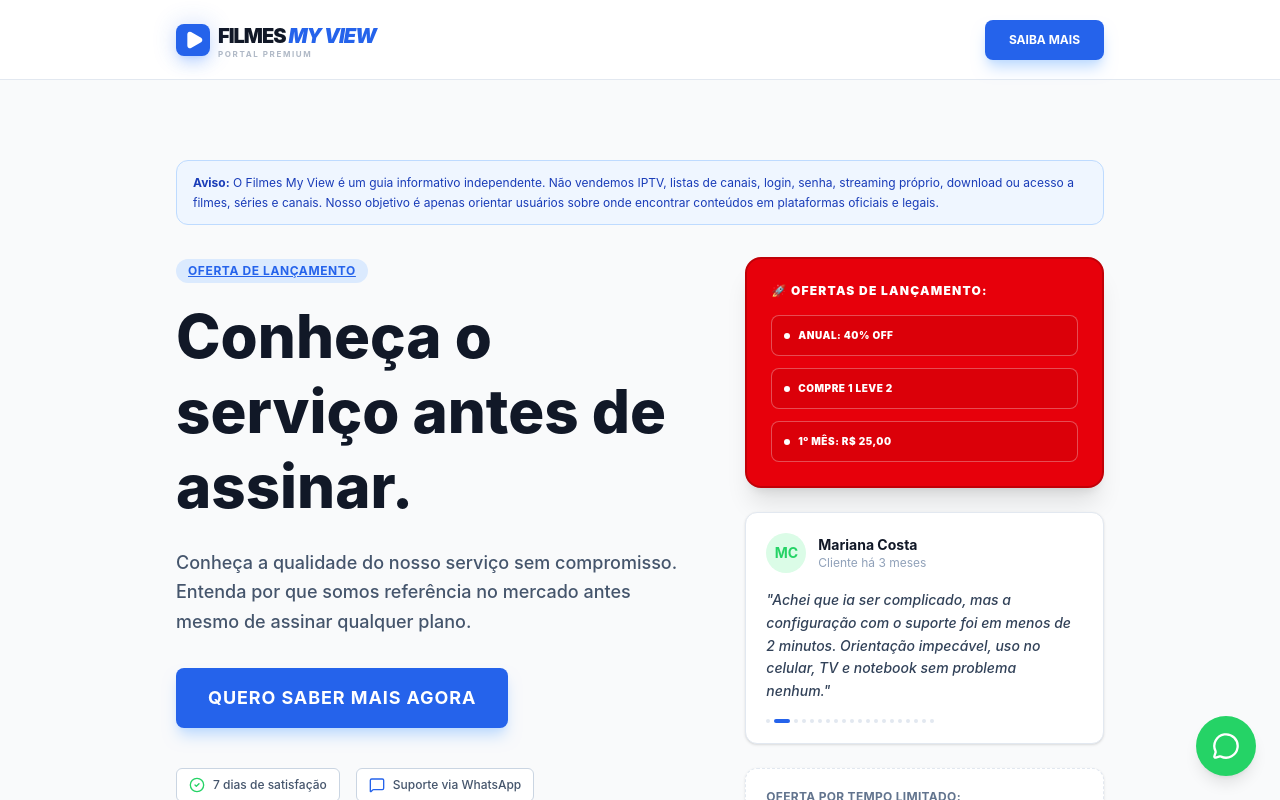
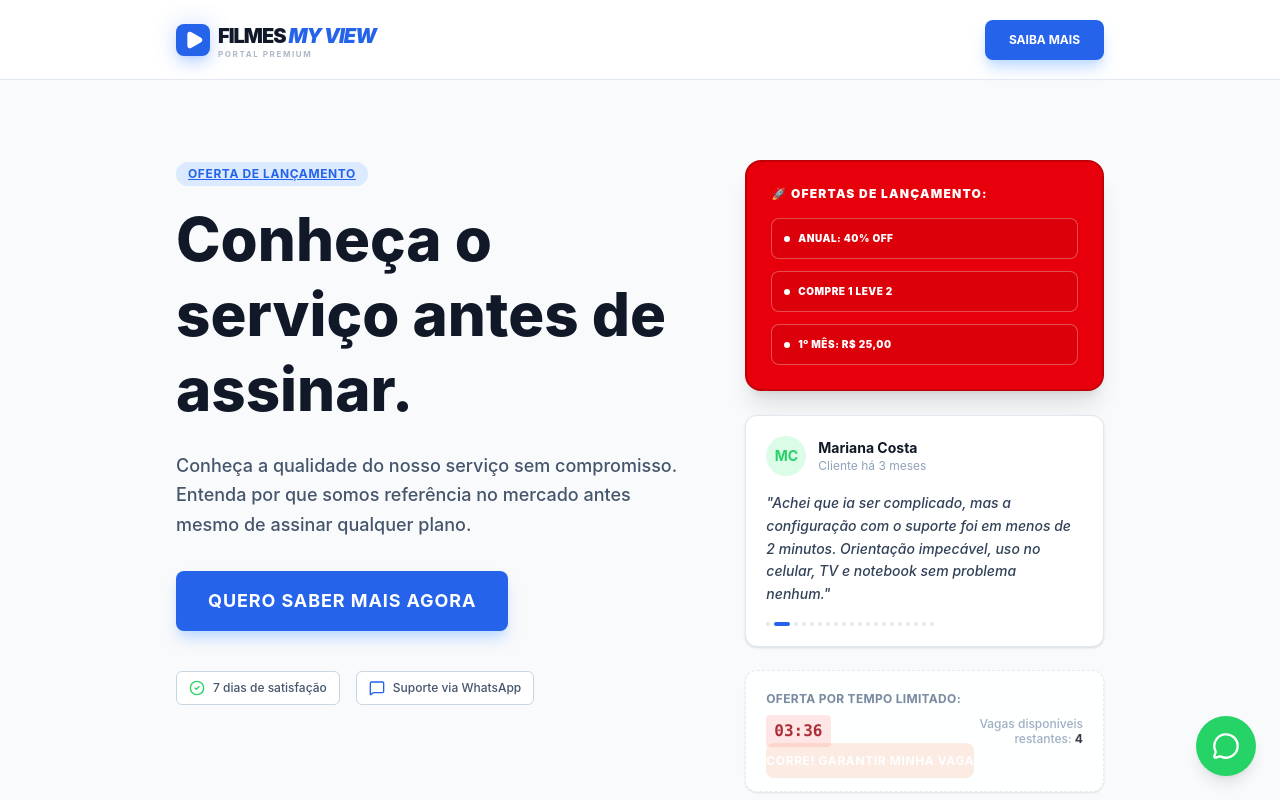
Before and after one commit to princesinhadornelles-ux/site-oficial-01, a React (Vite) app: page /saibamais in a window 1280 px wide. Shown: the top 800 px of the page. Built offline with nearby package versions, Linux system fonts and the light colour scheme.

Commit message:
Retirada de Avisos

```diff
--- a/src/pages/Completo.tsx
+++ b/src/pages/Completo.tsx
@@ -93,11 +93,6 @@ export function CompletoPage() {
 
       <main className="pt-24 pb-20">
         <div className="container-sleek">
-          {/* Aviso de transparência */}
-          <div className="bg-blue-50 border border-blue-200 rounded-xl px-4 py-3 mb-8 text-xs text-blue-800 leading-relaxed">
-            <strong>Aviso:</strong> O Filmes My View é um guia informativo independente. Não vendemos IPTV, listas de canais, login, senha, streaming próprio, download ou acesso a filmes, séries e canais. Nosso objetivo é apenas orientar usuários sobre onde encontrar conteúdos em plataformas oficiais e legais.
-          </div>
-
           {/* Hero: O que você prefere? */}
           <section id="testegratis" className="text-center mb-16 py-10">
             <motion.h1
--- a/src/pages/Comprar.tsx
+++ b/src/pages/Comprar.tsx
@@ -99,11 +99,6 @@ export function ComprarPage() {
       </header>
 
       <div className="container-sleek py-10 md:py-20">
-        {/* Aviso de transparência obrigatório */}
-        <div className="bg-blue-50 border border-blue-200 rounded-xl px-4 py-3 mb-8 text-xs text-blue-800 leading-relaxed">
-          <strong>Aviso importante:</strong> O Filmes My View não vende IPTV, listas de canais, login, senha, streaming próprio, filmes, séries, canais, downloads ou acesso a conteúdo audiovisual. Nossos conteúdos e eventuais serviços são apenas informativos, voltados a orientar usuários sobre onde encontrar filmes e séries em plataformas oficiais e legais.
-        </div>
-
         {/* Banner de Oferta - Verde com bordas pretas grossas */}
         <section id="testegratis" className="bg-[#22c55e] border-[6px] border-black mb-12 text-center p-8 shadow-[12px_12px_0px_0px_rgba(0,0,0,1)] rounded-3xl">
           <h2 className="text-black font-black uppercase tracking-tighter text-2xl md:text-3xl mb-6 italic">
--- a/src/pages/Teste.tsx
+++ b/src/pages/Teste.tsx
@@ -155,9 +155,6 @@ export function TestePage() {
       </header>
 
       <div id="testegratis" className="container-sleek py-10 md:py-20">
-        <div className="bg-blue-50 border border-blue-200 rounded-xl px-4 py-3 mb-8 text-xs text-blue-800 leading-relaxed">
-          <strong>Aviso:</strong> O Filmes My View é um guia informativo independente. Não vendemos IPTV, listas de canais, login, senha, streaming próprio, download ou acesso a filmes, séries e canais. Nosso objetivo é apenas orientar usuários sobre onde encontrar conteúdos em plataformas oficiais e legais.
-        </div>
         <div className="grid grid-cols-1 md:grid-cols-12 gap-8 lg:gap-12">
           {/* Left Column: Content */}
           <div className="md:col-span-7">
```
